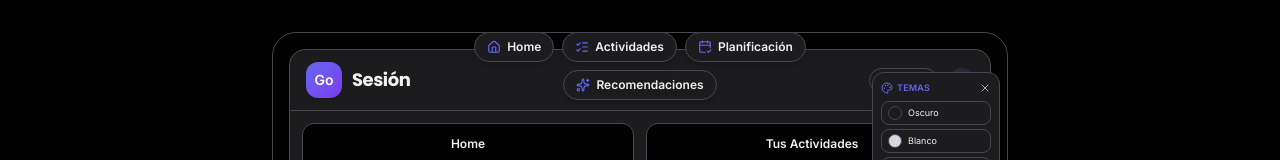
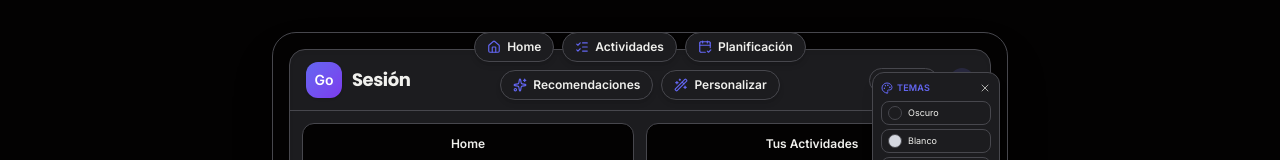
Before and after one commit to jorgeDevCod/Go-Sesi-n-PWA, a Next.js app: page / in a window 1280 px wide. Shown: the part 307-467 px from the top of the page. Built offline with nearby package versions, Linux system fonts and the light colour scheme; no server answers.

Commit message:
Agrega tag Personalizar a los chips flotantes y mas espacio inferior en el mockup

```diff
--- a/components/marketing/AppHeroMockup.tsx
+++ b/components/marketing/AppHeroMockup.tsx
@@ -30,6 +30,7 @@ const FEATURES = [
   { label: "Actividades", icon: ListChecks },
   { label: "Planificación", icon: CalendarCheck2 },
   { label: "Recomendaciones", icon: Sparkles },
+  { label: "Personalizar", icon: Wand2 },
 ];
 
 const THEMES = [
@@ -123,7 +124,7 @@ export function AppHeroMockup() {
       </motion.div>
 
       {/* Imagen de fondo */}
-      <div className="overflow-hidden rounded-3xl border border-border bg-background p-4 shadow-2xl sm:p-4">
+      <div className="overflow-hidden rounded-3xl border border-border bg-background p-4 pb-6 shadow-2xl sm:p-4 sm:pb-6">
         <div className="rounded-2xl border border-border bg-surface shadow-inner">
           {/* Encabezado tipo app */}
           <div className="flex items-center justify-between border-b border-border px-4 py-3">
```
